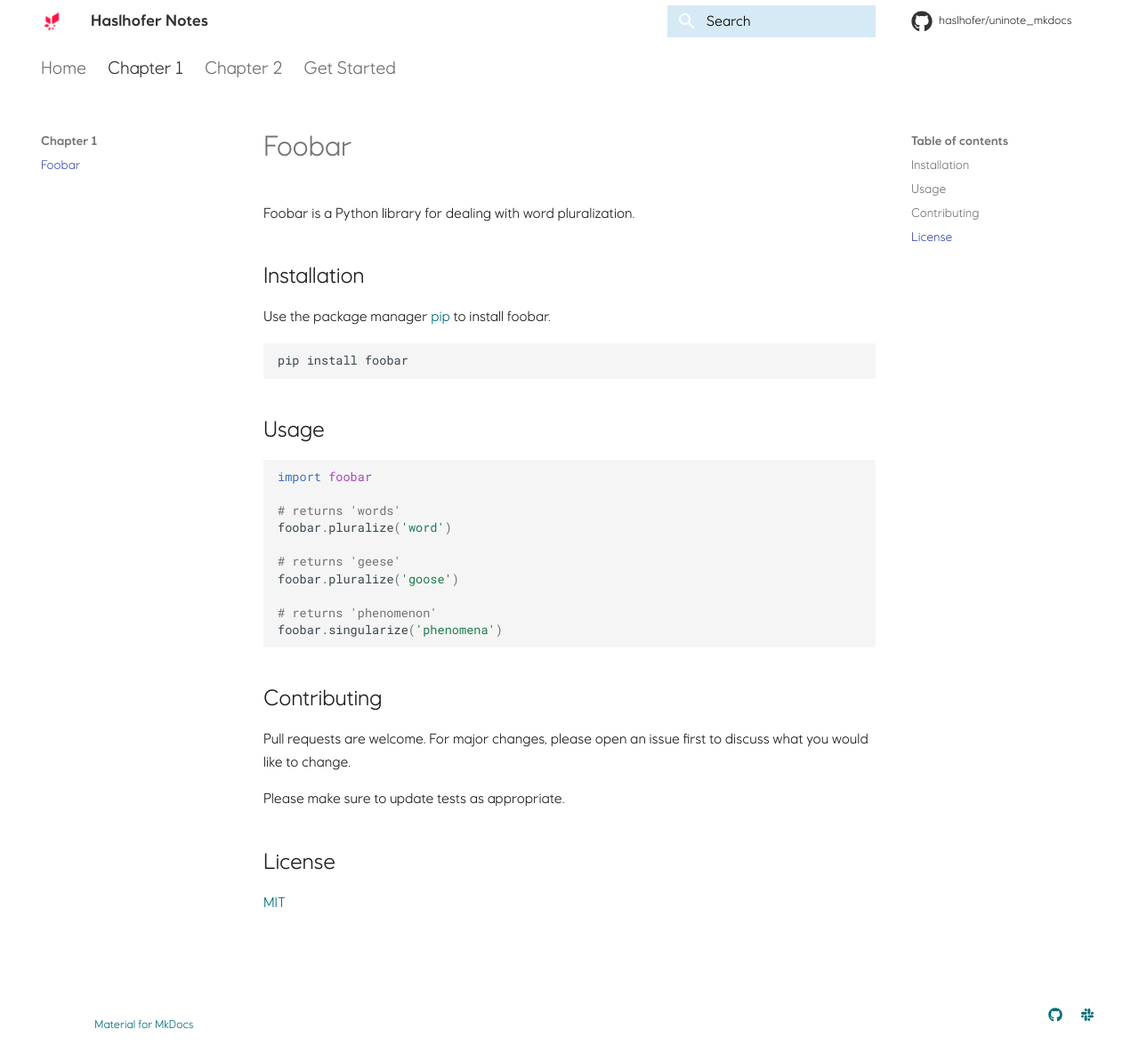
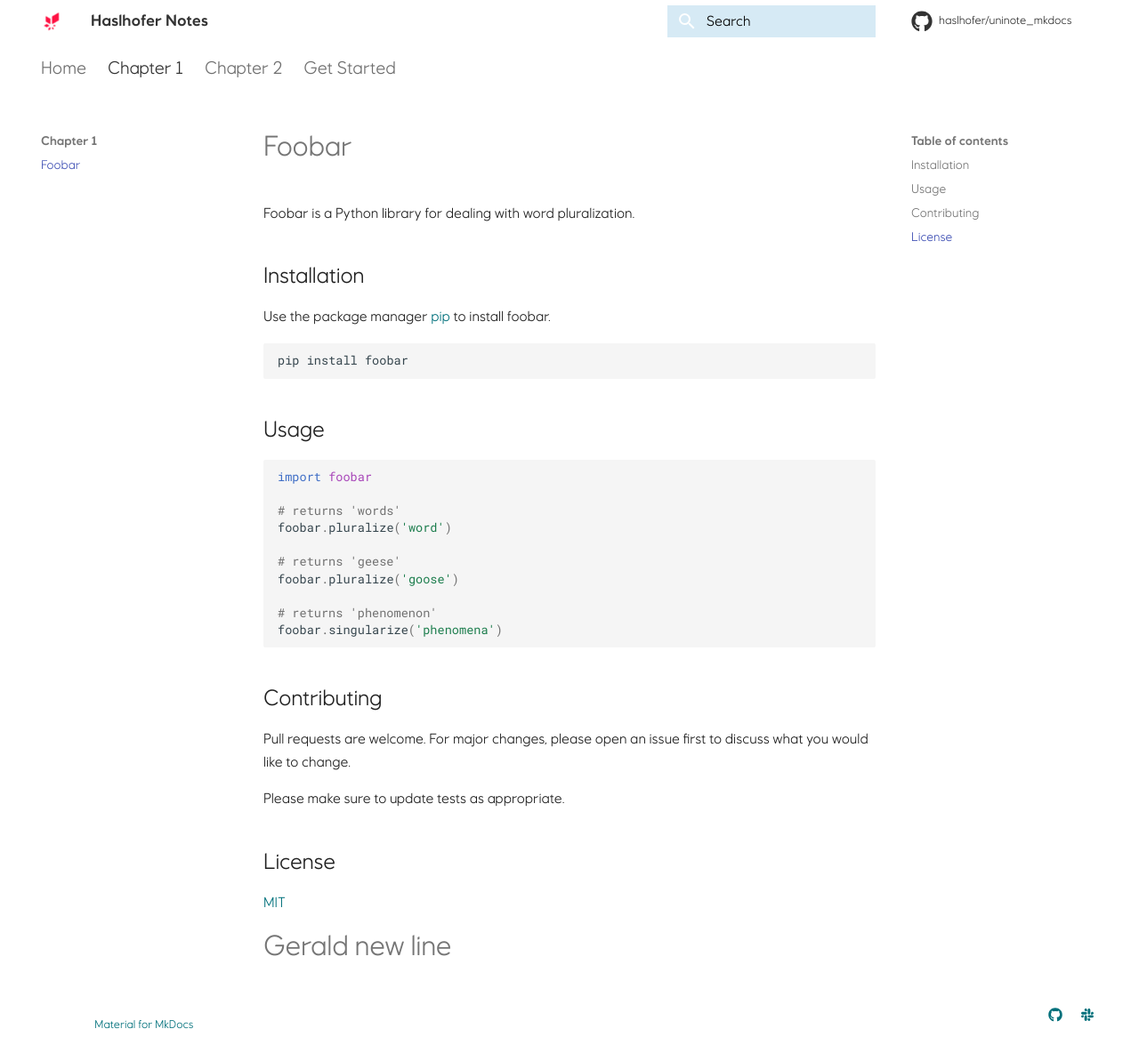
Before and after one commit to haslhofer/uninote_mkdocs, an MkDocs documentation site: the page built from docs/source/equinor-example/chapter_1/foobar.md, in a window 1280 px wide and 1175 px high. Shown: the whole window at 89% size. Built offline with MkDocs 1.6.1 and Material for MkDocs 9.7.7, drawn with Linux system fonts in a browser that asks for light colours; comment, search, counter and statistics services are not loaded.

Commit message:
Update foobar.md

```diff
--- a/docs/source/equinor-example/chapter_1/foobar.md
+++ b/docs/source/equinor-example/chapter_1/foobar.md
@@ -32,3 +32,5 @@ Please make sure to update tests as appropriate.
 
 ## License
 [MIT](https://choosealicense.com/licenses/mit/)
+
+# Gerald new line
```
